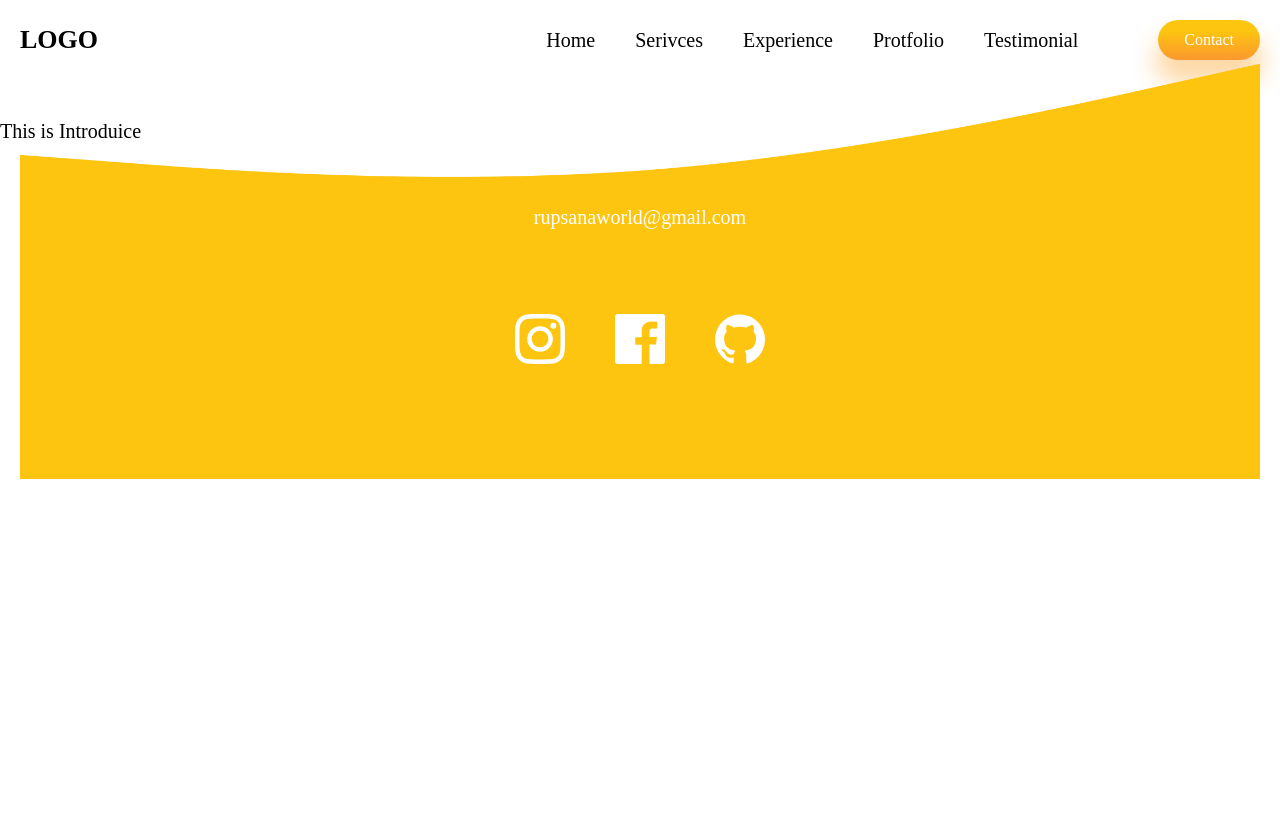
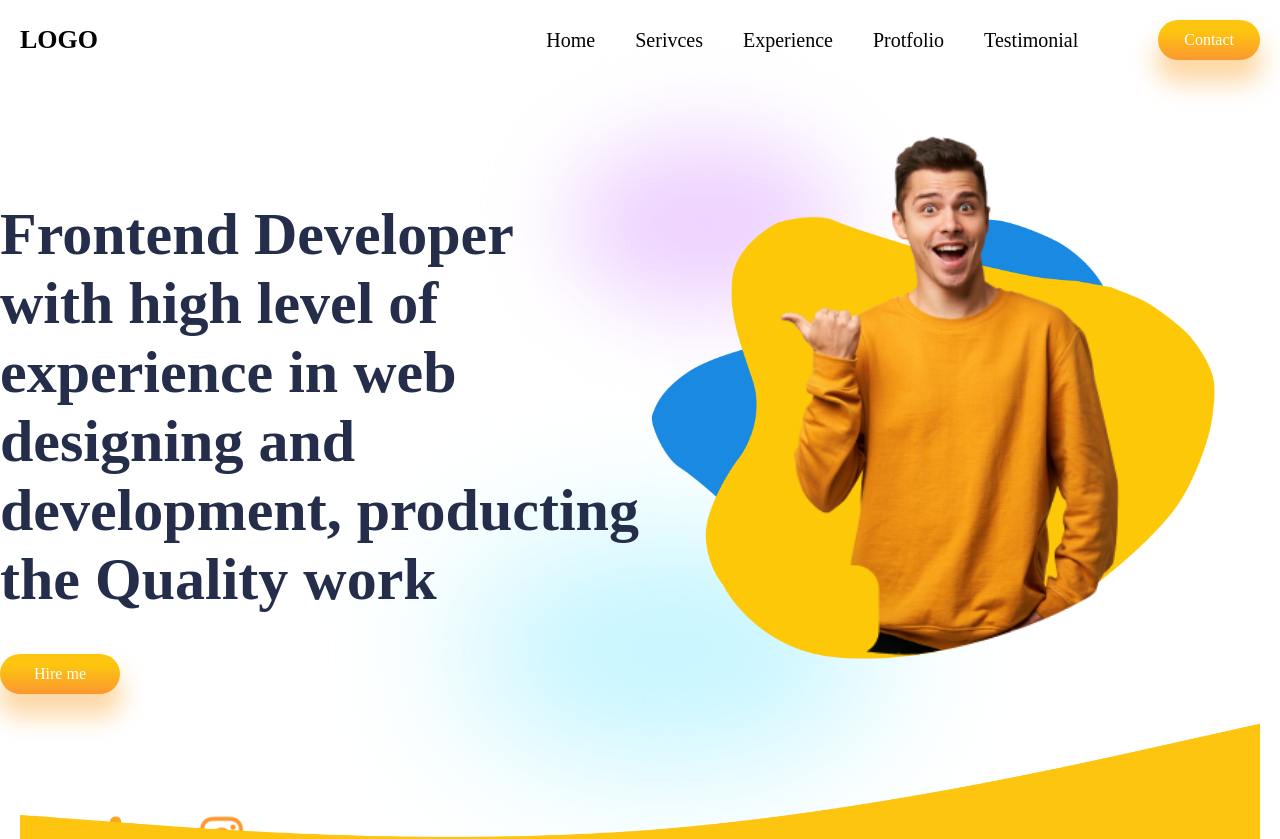
Before and after one commit to RupsanaAkter/personal-portfolio, a React (Create React App) app: page / in a window 1280 px wide. Shown: the top 839 px of the page. Before the commit the page ends 800 px from the top, so only its background shows below. Built offline with nearby package versions, Linux system fonts and the light colour scheme; a web font is replaced by a local one.

Commit message:
added introduice

```diff
--- a/src/pages/Home/Home/Home.js
+++ b/src/pages/Home/Home/Home.js
@@ -1,10 +1,14 @@
 import React from 'react';
-import Introduice from '../Introduice/Introduice';
+import Introduices from '../Introduices/Introduices';
+
+
+
 
 const Home = () => {
     return (
         <div>
-            <Introduice></Introduice>
+           <Introduices></Introduices>
+
         </div>
     );
 };
--- a/src/pages/Home/Introduice/Introduice.js
+++ /dev/null
@@ -1,11 +0,0 @@
-import React from 'react';
-
-const Introduice = () => {
-    return (
-        <div>
-            <h1>This is Introduice</h1>
-        </div>
-    );
-};
-
-export default Introduice;
--- /dev/null
+++ b/src/pages/Home/Introduices/Intro.css
@@ -0,0 +1,19 @@
+.floatingDiv {
+    justify-content: space-around;
+    background: white;
+    box-shadow: var(--boxShadow);
+    border-radius: 17px;
+    display: flex;
+    align-items: center;
+    padding: 0px 28px 0px 0px;
+    height: 4.5rem;
+  }
+  .floatingDiv > img {
+    transform: scale(0.4);
+  }
+  .floatingDiv > span {
+    font-family: sans-serif;
+    font-size: 16px;
+    /* yahan ye color add kia hy bad mein dark mode k waqt */
+    color: black;
+  }
--- /dev/null
+++ b/src/pages/Home/Introduices/Intro.js
@@ -0,0 +1,16 @@
+import React from 'react';
+import './Intro.css'
+const Intro = ({img, text1, text2}) => {
+    return (
+        <div className="floatingDiv">
+      <img src={img} alt="" />
+      <span>
+        {text1}
+        <br/>
+        {text2}
+      </span>
+    </div>
+    );
+};
+
+export default Intro;
--- /dev/null
+++ b/src/pages/Home/Introduices/Introduices.css
@@ -0,0 +1,114 @@
+.Intro {
+    display: flex;
+    height: 77vh;
+    margin-top: 6rem;
+  }
+
+  /* left side styling */
+  .i-left {
+    display: flex;
+    position: relative;
+    flex: 1;
+    flex-direction: column;
+    gap: 2rem;
+  }
+  .i-name {
+    display: flex;
+    flex-direction: column;
+    gap: 0.25rem;
+  }
+  .i-name > :nth-child(1) {
+    color: var(--black);
+    font-weight: bold;
+    font-size: 3rem;
+  }
+  .i-name > :nth-child(2) {
+    color: var(--orange);
+    font-weight: bold;
+    font-size: 3rem;
+  }
+  .i-name > :nth-child(3) {
+    font-weight: 100;
+    font-size: 14px;
+    color: var(--gray);
+    margin-top: 10px;
+  }
+  .i-button {
+    width: 6rem;
+    height: 2rem;
+  }
+  .i-icons {
+    margin-top: 3rem;
+    display: flex;
+    gap: 0rem;
+  }
+  .i-icons > * {
+    transform: scale(0.5);
+  }
+  .i-icons > *:hover {
+    cursor: pointer;
+  }
+  /* right side styling */
+  .i-right {
+    flex: 1;
+    position: relative;
+  }
+  .i-right > * {
+    position: absolute;
+    z-index: 1;
+  }
+  .i-right > :nth-child(1) {
+    transform: scale(0.69);
+    left: -15%;
+    top: -9%;
+  }
+  .i-right > :nth-child(2) {
+    top: -4.6rem;
+    transform: scale(0.67);
+    left: -3rem;
+  }
+  .i-right > :nth-child(3) {
+    transform: scale(1.4);
+    left: 28%;
+  }
+  .i-right > :nth-child(4) {
+    transform: scale(0.62);
+    top: -19%;
+    left: -24%;
+    border-radius: 50%;
+    padding: 0;
+  }
+
+  /* blur */
+  .blur {
+    position: absolute;
+    width: 22rem;
+    height: 14rem;
+    border-radius: 50%;
+    background: #edd0ff;
+    filter: blur(212px);
+    z-index: -9;
+    top: -18%;
+    left: 56%;
+    filter: blur(72px);
+  }
+
+  @media screen and (max-width: 480px) {
+    .Intro {
+      flex-direction: column;
+      gap: 7rem;
+      height: 64rem;
+    }
+
+    .i-right {
+      transform: scale(0.8);
+      left: -3rem;
+    }
+    .i-right .blur {
+      display: none;
+    }
+    .floating-div:nth-of-type(1){
+      /* display: none; */
+      top: -7rem !important;;
+    }
+  }
--- /dev/null
+++ b/src/pages/Home/Introduices/Introduices.js
@@ -0,0 +1,88 @@
+import React from 'react';
+import './Introduices.css'
+import Github from "../../../assets/img/github.png"
+import LinkedIn from '../../../assets/img/linkedin.png'
+import Instagram from "../../../assets/img/instagram.png"
+import Vector1 from '../../../assets/img/Vector1.png'
+import Vector2 from '../../../assets/img/Vector2.png'
+import boy from '../../../assets/img/boy.png'
+
+import { Link } from 'react-scroll';
+import Intro from './Intro';
+import { motion } from "framer-motion";
+
+const Introduices = () => {
+    return (
+        <div className="Intro" id="Intro">
+        {/* left name side */}
+        <div className="i-left">
+          <div className="i-name">
+            {/* yahan change hy darkmode ka */}
+            {/* <span style={{ color: darkMode ? "white" : "" }}>Hy! I Am</span>
+            <span>Andrew Thomas</span> */}
+            <span>
+              Frontend Developer with high level of experience in web designing
+              and development, producting the Quality work
+            </span>
+          </div>
+          <Link to="contact" smooth={true} spy={true}>
+            <button className="button i-button">Hire me</button>
+          </Link>
+          {/* social icons */}
+          <div className="i-icons">
+            <img src={Github} alt="" />
+            <img src={LinkedIn} alt="" />
+            <img src={Instagram} alt="" />
+          </div>
+        </div>
+        {/* right image side */}
+        <div className="i-right">
+          <img src={Vector1} alt="" />
+          <img src={Vector2} alt="" />
+          <img src={boy} alt="" />
+          {/* animation */}
+          {/* <motion.img
+            initial={{ left: "-36%" }}
+            whileInView={{ left: "-24%" }}
+            transition={transition}
+            src={glassesimoji}
+            alt=""
+          /> */}
+
+          {/* <motion.div
+            initial={{ top: "-4%", left: "74%" }}
+            whileInView={{ left: "68%" }}
+            transition={transition}
+            className="floating-div"
+          > */}
+            {/* <Intro img={crown} text1="Web" text2="Developer" />
+          </motion.div>
+   */}
+          {/* animation */}
+          {/* <motion.div
+            initial={{ left: "9rem", top: "18rem" }}
+            whileInView={{ left: "0rem" }}
+            transition={transition}
+            className="floating-div"
+          > */}
+            {/* floatinDiv mein change hy dark mode ka */}
+            {/* <Intro img={thumbup} text1="Best Design" text2="Award" />
+          </motion.div>
+   */}
+          <div className="blur" style={{ background: "rgb(238 210 255)" }}></div>
+          <div
+            className="blur"
+            style={{
+              background: "#C1F5FF",
+              top: "17rem",
+              width: "21rem",
+              height: "11rem",
+              left: "-9rem",
+            }}
+          ></div>
+        </div>
+      </div>
+    );
+};
+
+export default Introduices;
```
